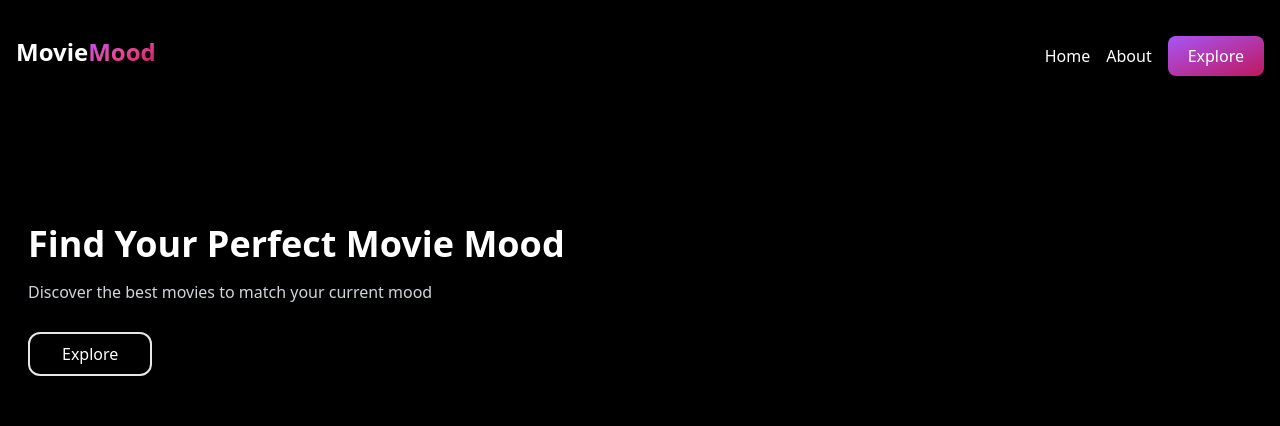
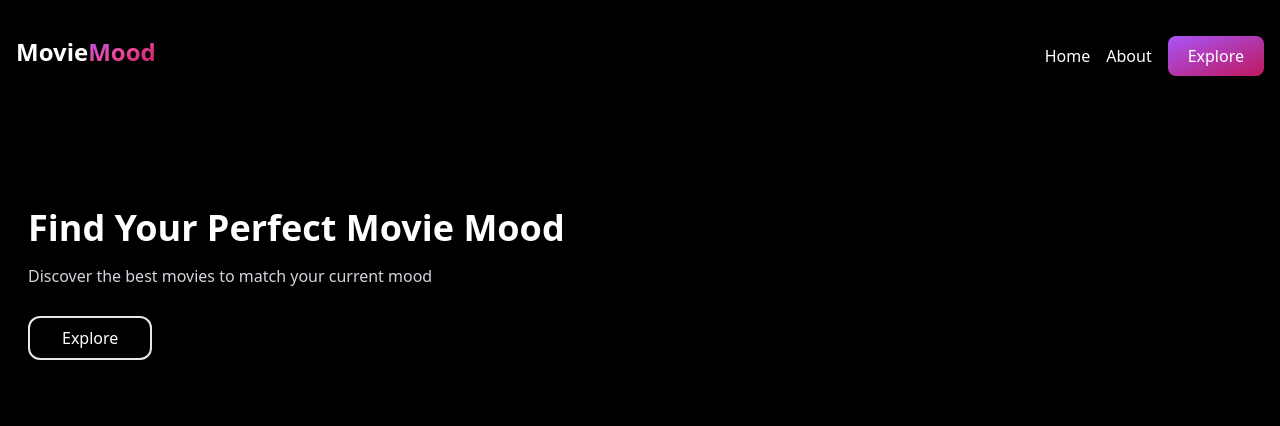
Before and after one commit to developedbydan/moodmovie, a React (Vite) app: page / in a window 1280 px wide. Shown: the top 426 px of the page. Built offline with nearby package versions, Linux system fonts and the light colour scheme.

Commit message:
refactor(home): improve component structure

```diff
--- a/src/components/Home.jsx
+++ b/src/components/Home.jsx
@@ -1,9 +1,10 @@
 import React from "react";
+import { Link } from "react-router-dom";
 import heroImage from "../assets/hero.png";
 
 const Home = () => {
   return (
-    <div className=" pt-28">
+    <div className=" pt-24">
       <div className="px-7">
         <h1 className="text-white text-4xl font-bold line pr-28 ">
           Find Your Perfect Movie Mood
@@ -11,9 +12,12 @@ const Home = () => {
         <p className="text-gray-300 font-medium pr-16 mt-4">
           Discover the best movies to match your current mood
         </p>
-        <button className="text-white border-2 py-2 px-8 rounded-xl mt-7">
+        <Link
+          to="/finder"
+          className="text-white border-2 py-2 px-8 rounded-xl mt-7 inline-block"
+        >
           Explore <span className="md:hidden">Now</span>
-        </button>
+        </Link>
       </div>
       <div className="max-h-96 overflow-hidden absolute bottom-0">
         <img src={heroImage} alt="movie-posters" />
```
